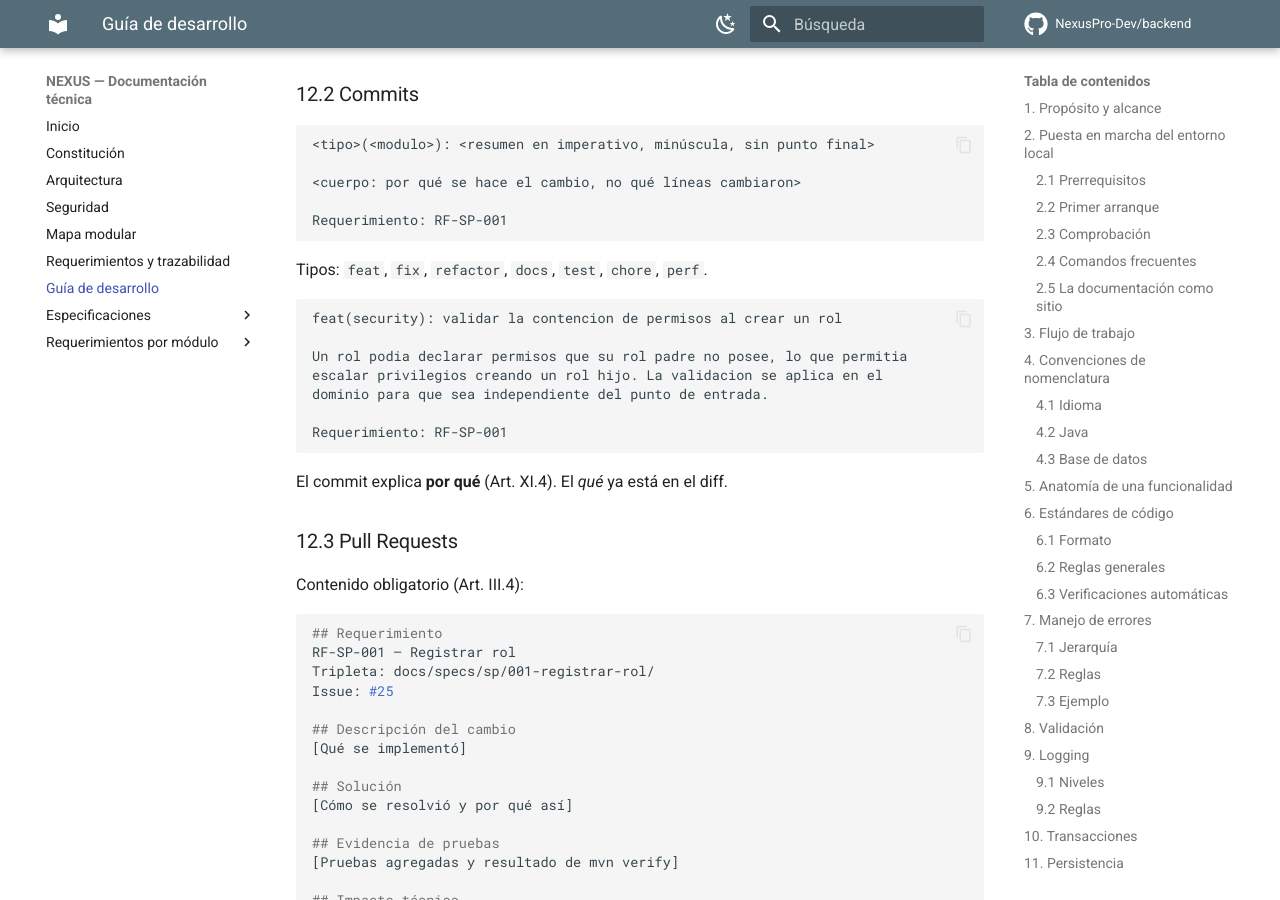
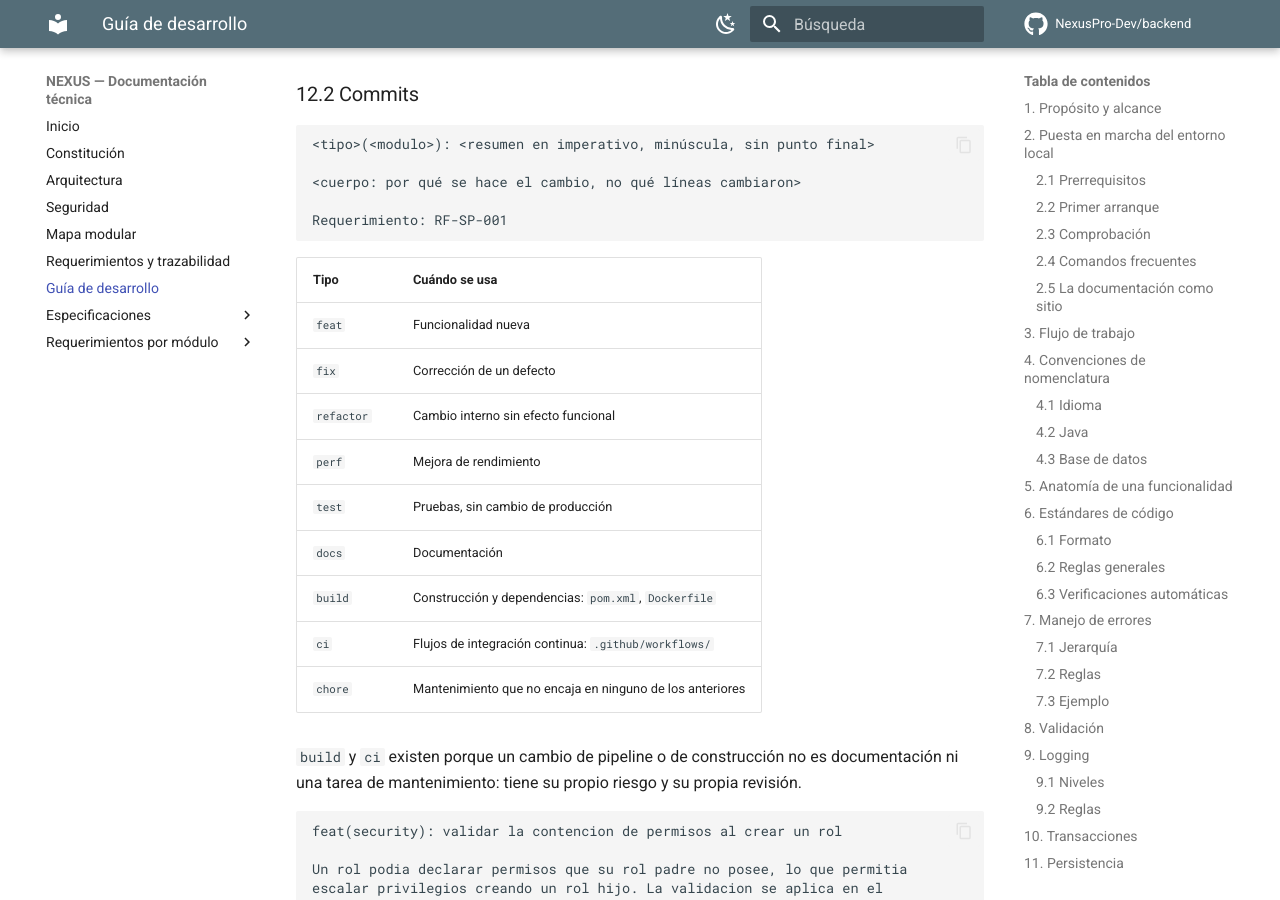
Before and after one commit to NexusPro-Dev/backend, an MkDocs documentation site: the page built from docs/development-guide.md, in a window 1280 px wide and 900 px high, scrolled down 11006 px. Built offline with MkDocs 1.6.1 and Material for MkDocs 9.7.7, drawn with Linux system fonts in a browser that asks for light colours; comment, search, counter and statistics services are not loaded; some of the changed text lies outside the part shown.

Commit message:
docs: completar los tipos de commit con build y ci
La lista de §12.2 omitia build y ci. El estandar que la convencion sigue los
define porque un cambio de pipeline o de construccion no es documentacion ni
una tarea de mantenimiento: tiene su propio riesgo y su propia revision.

El vacio se hizo visible al usar ci: en el commit del flujo de documentacion,
que quedaba fuera de la convencion sin que ninguna otra opcion encajara mejor.

Se aprovecha para describir cuando se usa cada tipo, en lugar de enumerarlos
sin criterio.

Co-Authored-By: Claude Opus 5 (1M context) <noreply@anthropic.com>

````diff
--- a/docs/development-guide.md
+++ b/docs/development-guide.md
@@ -372,7 +372,19 @@ Descripción corta, en minúsculas y con guiones: `feature/registrar-rol`, `fix/
 Requerimiento: RF-SP-001
 ```
 
-Tipos: `feat`, `fix`, `refactor`, `docs`, `test`, `chore`, `perf`.
+| Tipo | Cuándo se usa |
+|---|---|
+| `feat` | Funcionalidad nueva |
+| `fix` | Corrección de un defecto |
+| `refactor` | Cambio interno sin efecto funcional |
+| `perf` | Mejora de rendimiento |
+| `test` | Pruebas, sin cambio de producción |
+| `docs` | Documentación |
+| `build` | Construcción y dependencias: `pom.xml`, `Dockerfile` |
+| `ci` | Flujos de integración continua: `.github/workflows/` |
+| `chore` | Mantenimiento que no encaja en ninguno de los anteriores |
+
+`build` y `ci` existen porque un cambio de pipeline o de construcción no es documentación ni una tarea de mantenimiento: tiene su propio riesgo y su propia revisión.
 
 ```
 feat(security): validar la contencion de permisos al crear un rol
@@ -483,3 +495,4 @@ Aplica el Artículo XIII. En términos prácticos:
 | 0.2.0 | 19-08-2026 | Nueva sección 2.5: publicación de la documentación como sitio con MkDocs. | Responsable técnico |
 | 0.3.0 | 20-08-2026 | Se ajustan §9.2, §10, §13 y §15 a la separación de la auditoría en cuatro registros: transaccionalidad diferenciada, motivo de eliminación obligatorio e IP de origen. | Responsable técnico |
 | 0.4.0 | 20-08-2026 | Se adopta la tripleta `spec` / `plan` / `tasks`: §3 incorpora las tres compuertas y §5 y §12.3 apuntan a la carpeta de la tripleta. §2.5 pasa a navegación por `.pages`. | Responsable técnico |
+| 0.5.0 | 20-08-2026 | §12.2 incorpora los tipos de commit `build` y `ci`, que faltaban, y describe cuándo se usa cada tipo. | Responsable técnico |
````
Also changed, not shown: other parts of docs/development-guide.md (+1 -1 lines), docs/index.md (+1 -1 lines).
